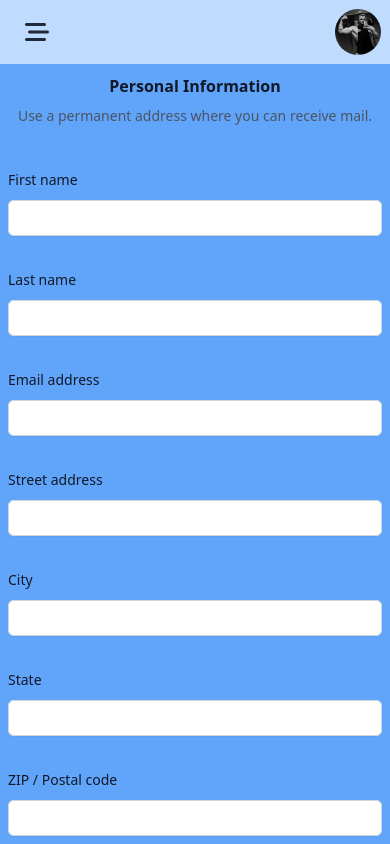
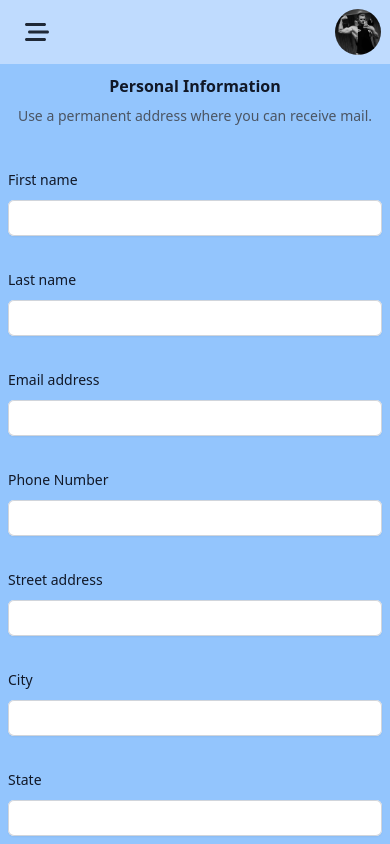
Before and after one commit to ken-cherry/muscle-gains, a React (Vite) app: page /getStarted in a window 390 px wide. Shown: the top 844 px of the page. Built offline with nearby package versions, Linux system fonts and the light colour scheme.

Commit message:
Added: phone number to form input

```diff
--- a/src/pages/GetStarted.jsx
+++ b/src/pages/GetStarted.jsx
@@ -6,7 +6,7 @@
   return (
     <>
       <form>
-        <div className="space-y-12 px-2 bg-blue-400">
+        <div className="space-y-12 px-2 bg-blue-300">
           <div className="border-b border-gray-900/10 pb-12 py-2">
             <h2 className="text-base font-semibold leading-7 text-gray-900 text-center">
               Personal Information
@@ -52,12 +52,30 @@
                 </div>
               </div>
 
-              <div className="sm:col-span-4">
+              <div className="sm:col-span-4 lg:col-span-3">
                 <label
                   htmlFor="email"
                   className="block text-sm font-medium leading-6 text-gray-900"
                 >
                   Email address
+                </label>
+                <div className="mt-2">
+                  <input
+                    id="email"
+                    name="email"
+                    type="email"
+                    autoComplete="email"
+                    className="block w-full rounded-md border-0 py-1.5 text-gray-900 shadow-sm ring-1 ring-inset ring-gray-300 placeholder:text-gray-400 focus:ring-2 focus:ring-inset focus:ring-indigo-600 sm:text-sm sm:leading-6"
+                  />
+                </div>
+              </div>
+
+              <div className="sm:col-span-4 lg:col-span-3">
+                <label
+                  htmlFor="email"
+                  className="block text-sm font-medium leading-6 text-gray-900"
+                >
+                  Phone Number
                 </label>
                 <div className="mt-2">
                   <input
@@ -180,7 +198,7 @@
           </div>
         </div>
 
-        <div className=" flex justify-center pb-2 bg-blue-400">
+        <div className=" flex justify-center pb-2 bg-blue-300">
           <button
             type="submit"
             className="rounded-md bg-indigo-600 px-3 py-2 text-sm font-semibold text-white shadow-sm hover:bg-indigo-500 focus-visible:outline focus-visible:outline-2 focus-visible:outline-offset-2 focus-visible:outline-indigo-600"
```
